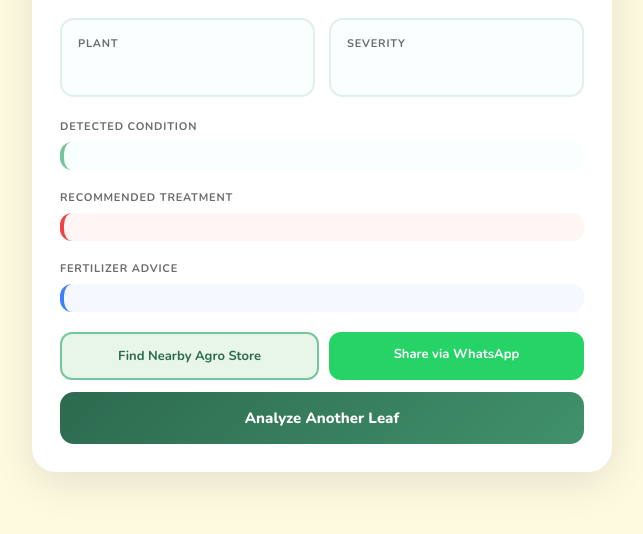
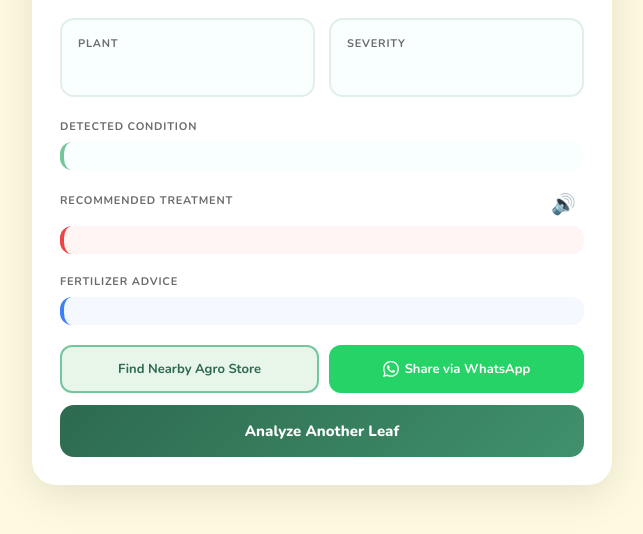
Before and after one commit to bikashbasnet12/leafdoc-Nepal, a Flask app: template templates/result.html in a window 1280 px wide. Shown: the part 204-738 px from the top of the page, without its empty margins (318-961 px from the left). Run offline with Flask 3, Linux system fonts and the light colour scheme; the template is opened without the code that fills it, so the values that code supplies are empty.

Commit message:
added sound and whatsapp ico inside result.html

```diff
--- a/app.py
+++ b/app.py
@@ -125,7 +125,21 @@ def predict():
 
 # 5. Smart routing condition split for web dashboard or React Native apps
         if request.form.get("client") == "mobile" or request.headers.get("X-Requested-With") == "XMLHttpRequest":
-            return jsonify({"status": "success", "data": localized_data})
+            return jsonify({"status": "success", "data": {
+        "plant_en":      info["plant"]["en"],
+        "plant_ne":      info["plant"]["ne"],
+        "disease_en":    info["disease"]["en"],
+        "disease_ne":    info["disease"]["ne"],
+        "severity_en":   info["severity"]["en"],
+        "severity_ne":   info["severity"]["ne"],
+        "treatment_en":  info["treatment"]["en"],
+        "treatment_ne":  info["treatment"]["ne"],
+        "fertilizer_en": info["fertilizer"]["en"],
+        "fertilizer_ne": info["fertilizer"]["ne"],
+        "color":         info["color"],
+        "buy_links":     info["buy_links"],
+        "confidence":    result_confidence,
+    }})
         else:
             return render_template("result.html", result=localized_data)
 if __name__ == "__main__":
--- a/templates/result.html
+++ b/templates/result.html
@@ -128,7 +128,13 @@
     .map-btn { background: #e8f5e9; color: #2d6a4f; border: 2px solid #74c69d; }
     .map-btn:hover { background: #c8e6c9; }
     .whatsapp-btn { background: #25D366; color: white; }
-    .whatsapp-btn:hover { background: #1da851; }
+    .whatsapp-btn {
+  background: #25D366;
+  color: white;
+  display: flex;
+  align-items: center;
+  justify-content: center;
+}
 
     @media (max-width: 600px) {
       nav { padding: 0 20px; }
@@ -136,6 +142,31 @@
       .result-body { padding: 20px; }
       .buy-badge { display: none; }
       .action-btns { flex-direction: column; }
+    }
+    .section-header {
+  display: flex;
+  justify-content: space-between;
+  align-items: center;
+  margin-bottom: 8px;
+}
+
+.speak-btn {
+  background: none;
+  border: none;
+  font-size: 20px;
+  cursor: pointer;
+  padding: 4px 8px;
+  border-radius: 8px;
+  transition: background 0.2s;
+  line-height: 1;
+}
+
+.speak-btn:hover { background: #e8f5e9; }
+.speak-btn.speaking { animation: pulse 1s infinite; }
+
+@keyframes pulse {
+  0%, 100% { opacity: 1; }
+  50% { opacity: 0.4; }
 }
   </style>
 </head>
@@ -225,13 +256,18 @@
                data-en="{{ result.disease_en }}"
                data-ne="{{ result.disease_ne }}">{{ result.disease_en }}</div>
         </div>
-
         <!-- Treatment -->
 <div class="section">
+  <div class="section-header">
     <div class="section-title"
          data-en="Recommended Treatment"
          data-ne="सिफारिस गरिएको उपचार">Recommended Treatment</div>
+    <button class="speak-btn" onclick="speakTreatment()" title="Listen">
+      🔊
+    </button>
+  </div>
   <div class="section-body red"
+       id="treatment-text"
        data-en="{{ result.treatment_en }}"
        data-ne="{{ result.treatment_ne }}">{{ result.treatment_en }}</div>
 </div>
@@ -293,10 +329,11 @@
           </a>
           <a href="https://wa.me/?text={{ result.disease_en | urlencode }}%20detected%20on%20{{ result.plant_en | urlencode }}%20leaf.%20Recommended%20treatment%3A%20{{ result.treatment_en | urlencode }}%20-%20Detected%20by%20LeafDoc%20Nepal%20(leafdoc-nepal.onrender.com)"
    target="_blank"
-             class="action-btn whatsapp-btn"
-             data-en="Share via WhatsApp"
-             data-ne="WhatsApp मा साझा गर्नुहोस्">
-            Share via WhatsApp
+   class="action-btn whatsapp-btn">
+  <svg xmlns="http://www.w3.org/2000/svg" width="16" height="16" viewBox="0 0 24 24" fill="white" style="vertical-align:middle; margin-right:6px; flex-shrink:0;">
+    <path d="M17.472 14.382c-.297-.149-1.758-.867-2.03-.967-.273-.099-.471-.148-.67.15-.197.297-.767.966-.94 1.164-.173.199-.347.223-.644.075-.297-.15-1.255-.463-2.39-1.475-.883-.788-1.48-1.761-1.653-2.059-.173-.297-.018-.458.13-.606.134-.133.298-.347.446-.52.149-.174.198-.298.298-.497.099-.198.05-.371-.025-.52-.075-.149-.669-1.612-.916-2.207-.242-.579-.487-.5-.669-.51-.173-.008-.371-.01-.57-.01-.198 0-.52.074-.792.372-.272.297-1.04 1.016-1.04 2.479 0 1.462 1.065 2.875 1.213 3.074.149.198 2.096 3.2 5.077 4.487.709.306 1.262.489 1.694.625.712.227 1.36.195 1.871.118.571-.085 1.758-.719 2.006-1.413.248-.694.248-1.289.173-1.413-.074-.124-.272-.198-.57-.347m-5.421 7.403h-.004a9.87 9.87 0 01-5.031-1.378l-.361-.214-3.741.982.998-3.648-.235-.374a9.86 9.86 0 01-1.51-5.26c.001-5.45 4.436-9.884 9.888-9.884 2.64 0 5.122 1.03 6.988 2.898a9.825 9.825 0 012.893 6.994c-.003 5.45-4.437 9.884-9.885 9.884m8.413-18.297A11.815 11.815 0 0012.05 0C5.495 0 .16 5.335.157 11.892c0 2.096.547 4.142 1.588 5.945L.057 24l6.305-1.654a11.882 11.882 0 005.683 1.448h.005c6.554 0 11.89-5.335 11.893-11.893a11.821 11.821 0 00-3.48-8.413z"/>
+  </svg>
+  <span data-en="Share via WhatsApp" data-ne="WhatsApp मा साझा गर्नुहोस्">Share via WhatsApp</span>
 </a>
         </div>
 
@@ -334,6 +371,80 @@
       const saved = localStorage.getItem('leafdoc_lang') || 'en';
       if (saved === 'ne') setLang('ne');
     });
+    let availableVoices = [];
+
+// Load voices — Chrome loads them async
+window.speechSynthesis.onvoiceschanged = () => {
+  availableVoices = window.speechSynthesis.getVoices();
+};
+
+function getBestVoice(lang) {
+  const voices = availableVoices.length ? availableVoices : window.speechSynthesis.getVoices();
+  if (lang === 'ne') {
+    return voices.find(v => v.lang === 'hi-IN' && v.name.includes('Google'))
+        || voices.find(v => v.lang === 'hi-IN')
+        || null;
+  }
+  return voices.find(v => v.name === 'Google UK English Female')
+      || voices.find(v => v.name === 'Google UK English Male')
+      || voices.find(v => v.name === 'Google US English')
+      || voices.find(v => v.lang === 'en-GB' && v.name.includes('Google'))
+      || voices.find(v => v.lang === 'en-US' && v.name.includes('Google'))
+      || null;
+}
+
+function speakTreatment() {
+  const btn = document.querySelector('.speak-btn');
+
+  if (window.speechSynthesis.speaking) {
+    window.speechSynthesis.cancel();
+    btn.classList.remove('speaking');
+    btn.textContent = '🔊';
+    return;
+  }
+
+  const text = document.getElementById('treatment-text').textContent.trim();
+  const lang = localStorage.getItem('leafdoc_lang') || 'en';
+
+  window.speechSynthesis.cancel();
+
+  setTimeout(() => {
+    const utterance = new SpeechSynthesisUtterance(text);
+    utterance.lang = lang === 'ne' ? 'hi-IN' : 'en-GB';
+    utterance.rate = 0.88;
+    utterance.pitch = 1.05;
+
+    const bestVoice = getBestVoice(lang);
+    if (bestVoice) {
+      utterance.voice = bestVoice;
+    }
+
+    btn.classList.add('speaking');
+    btn.textContent = '🔇';
+
+    utterance.onend = () => {
+      btn.classList.remove('speaking');
+      btn.textContent = '🔊';
+    };
+
+    utterance.onerror = () => {
+      btn.classList.remove('speaking');
+      btn.textContent = '🔊';
+    };
+
+    window.speechSynthesis.speak(utterance);
+
+    const keepAlive = setInterval(() => {
+      if (!window.speechSynthesis.speaking) {
+        clearInterval(keepAlive);
+      } else {
+        window.speechSynthesis.pause();
+        window.speechSynthesis.resume();
+      }
+    }, 10000);
+
+  }, 200);
+}
   </script>
 </body>
 </html>
```
Lines whose indentation alone changed are shown as unchanged.
